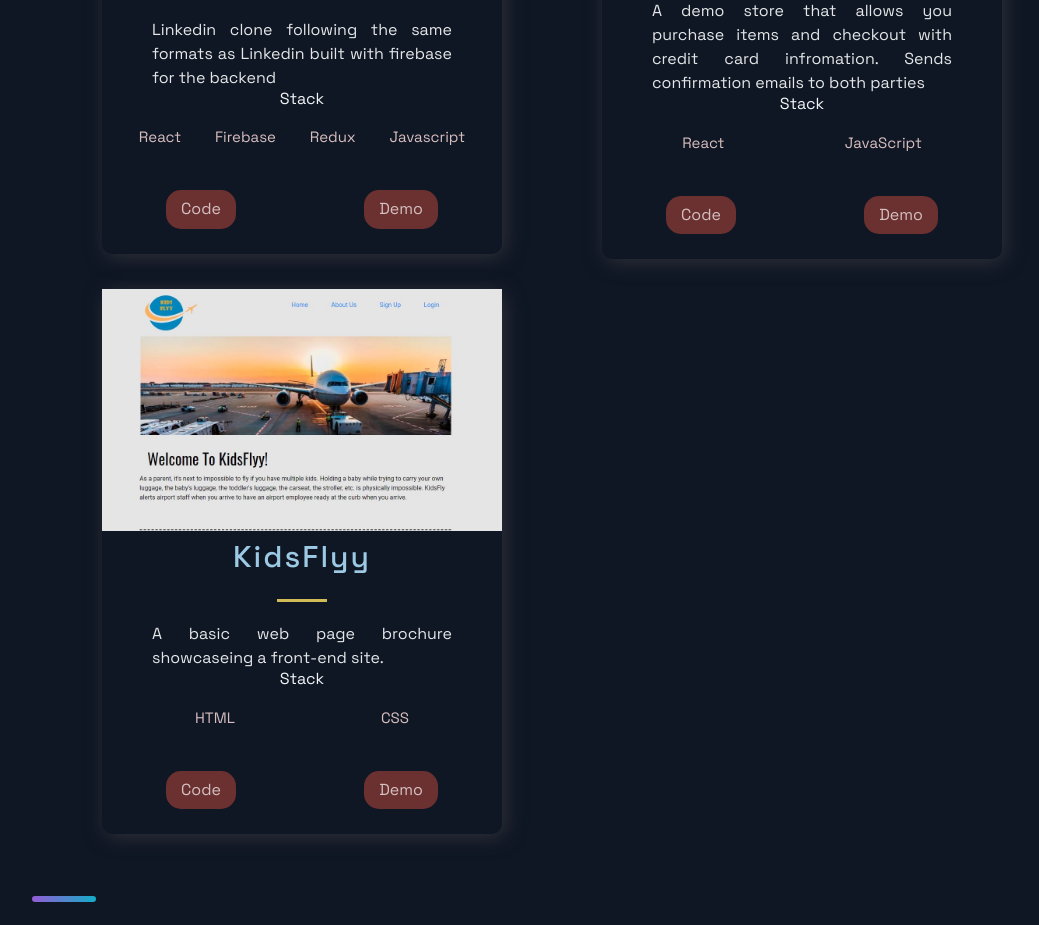
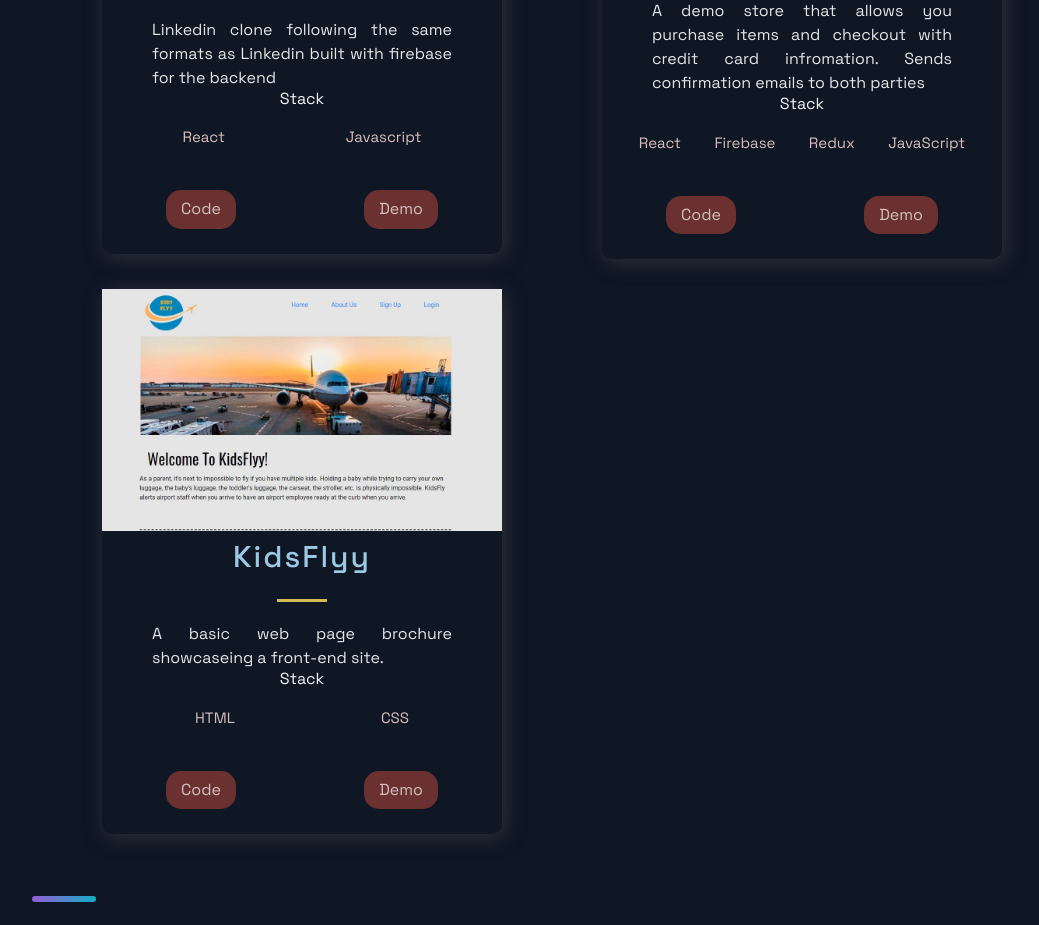
Before and after one commit to bkoehler2016/portfolio_website, a Next.js app: page / in a window 1280 px wide. Shown: the part 1202-2127 px from the top of the page, without its empty margins (88-1127 px from the left). Built offline with nearby package versions, Linux system fonts and the light colour scheme.

Commit message:
Updated technoigies used

```diff
--- a/src/constants/constants.js
+++ b/src/constants/constants.js
@@ -4,7 +4,7 @@ export const projects = [
     description:
       "Linkedin clone following the same formats as Linkedin built with firebase for the backend",
     image: "/images/Linkedin_clone.png",
-    tags: ["React", "Firebase", "Redux", "Javascript"],
+    tags: ["React", "Javascript"],
     source: "https://github.com/bkoehler2016/linkedin-clone",
     visit: "https://linkedin-clone-bk.netlify.app/",
     id: 0,
@@ -14,7 +14,7 @@ export const projects = [
     description:
       "A demo store that allows you purchase items and checkout with credit card infromation. Sends confirmation emails to both parties",
     image: "/images/store.png",
-    tags: ["React", "JavaScript"],
+    tags: ["React", "Firebase", "Redux", "JavaScript"],
     source: "https://github.com/bkoehler2016/shopping-cart",
     visit: "https://benstore.netlify.app/",
     id: 1,
```
